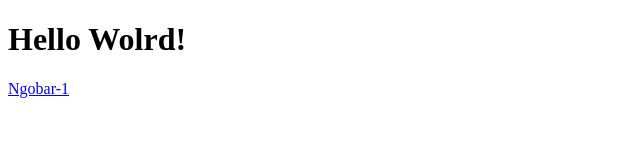
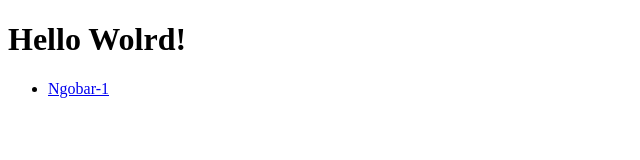
Before and after one commit to DevPhile/DevPhile.github.io, a plain HTML site: page index.html in a window 1280 px wide. Shown: the full height of the page, 0-640 px from the left. Drawn offline with Linux system fonts and the light colour scheme.

Commit message:
Update index.html

```diff
--- a/index.html
+++ b/index.html
@@ -9,7 +9,9 @@
 
 <body>
     <h1>Hello Wolrd!</h1>
-    <a href="https://devphile.github.io/Latihan-Coding/ngobar-1/">Ngobar-1<a>
+    <ul>
+        <li><a href="https://devphile.github.io/Latihan-Coding/ngobar-1/">Ngobar-1<a></li>
+    </ul>
 </body>
 
 </html>
```
